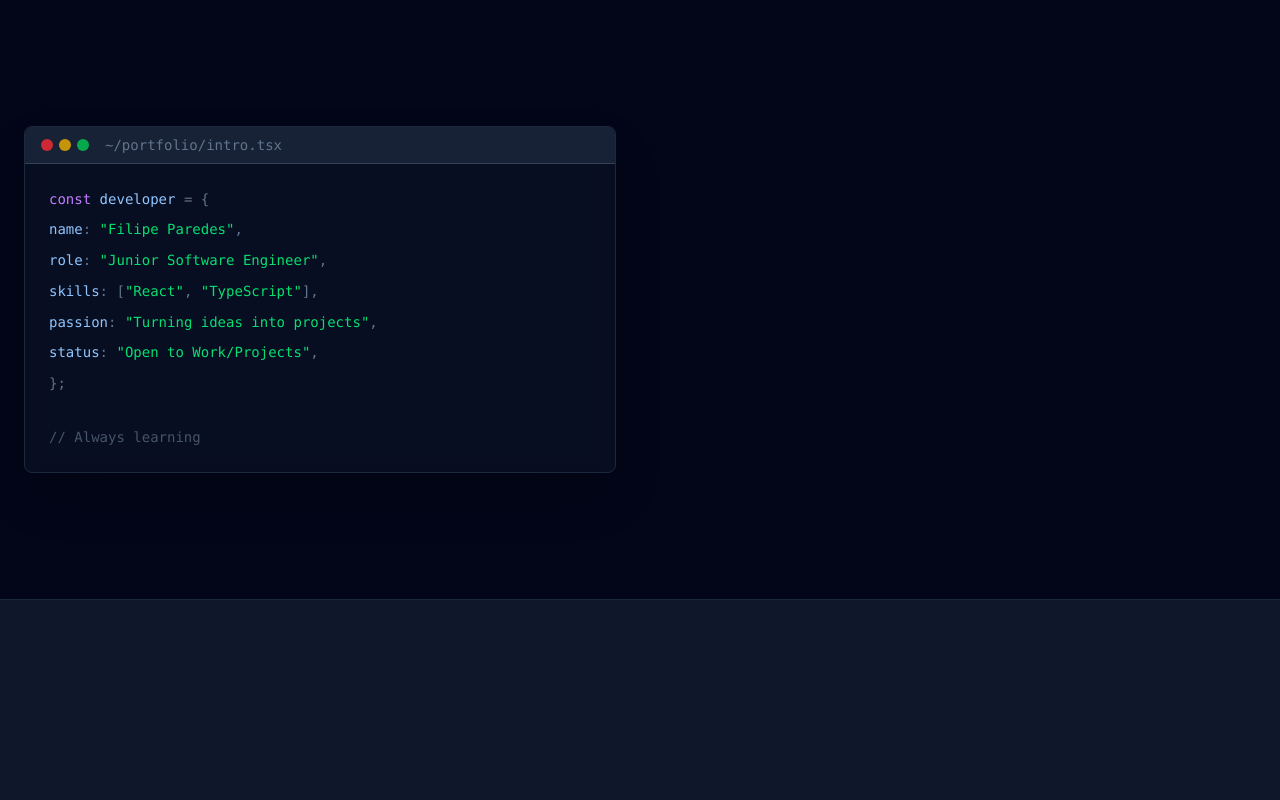
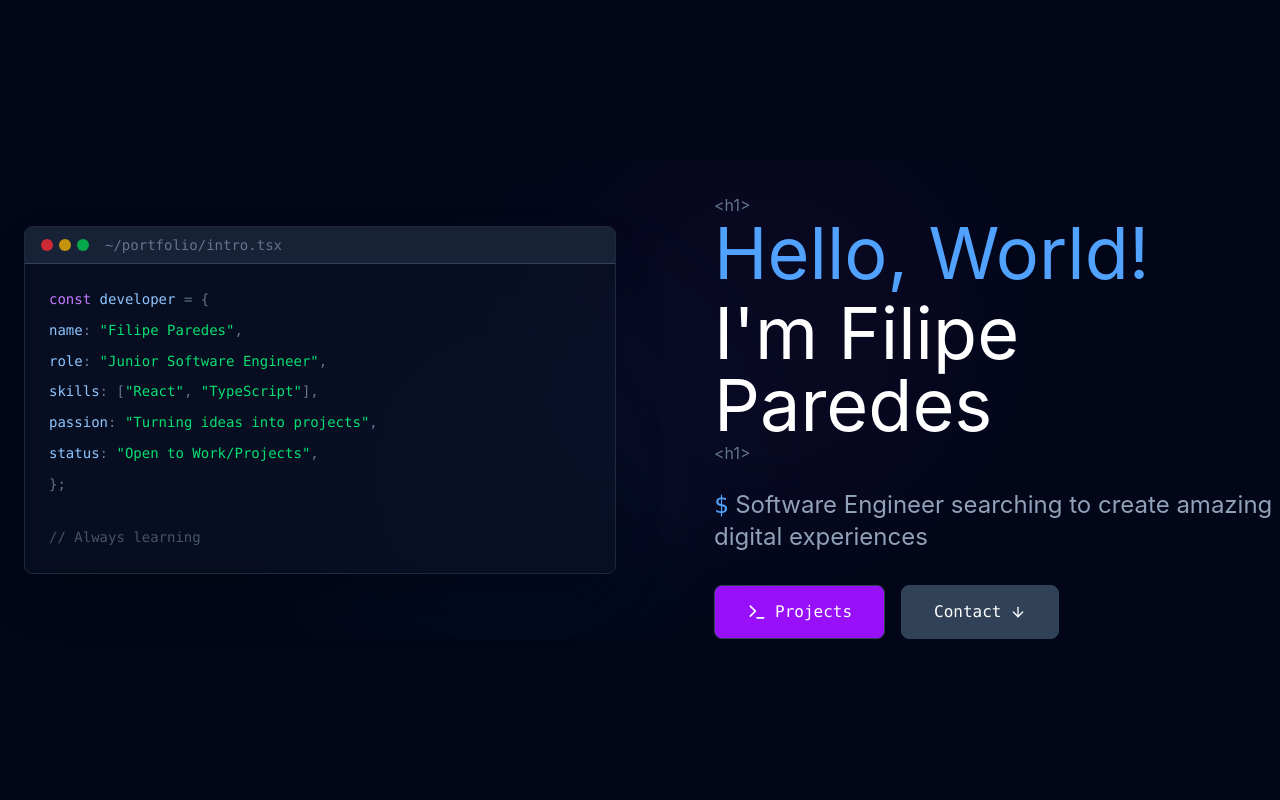
Before and after one commit to filipeparedes/personal-portfolio, a React (Vite) app in the folder frontend/: page / in a window 1280 px wide. Shown: the top 800 px of the page. Built offline with nearby package versions, Linux system fonts and the light colour scheme.

Commit message:
feat: finish intro section ui
+ Finished the Intro.tsx section interface, aligning it with the figma mockups
+ Fixed Intro.tsx right and left side containers not being aligned in the center
+ Installed lucide-react package

```diff
--- a/frontend/package.json
+++ b/frontend/package.json
@@ -12,6 +12,7 @@
   "dependencies": {
     "@tailwindcss/vite": "^4.2.2",
     "framer-motion": "^12.38.0",
+    "lucide-react": "^1.7.0",
     "react": "^19.2.4",
     "react-dom": "^19.2.4"
   },
--- a/frontend/src/components/Intro.tsx
+++ b/frontend/src/components/Intro.tsx
@@ -1,10 +1,18 @@
+import { motion } from "framer-motion";
+import { ArrowDown, Terminal } from "lucide-react";
 import { CodeWindow } from "./ui/CodeWindow";
 import { CodeRow as C } from "./ui/CodeRow";
+import { Button } from "./ui/Button";
+import { BackgroundAnimation } from "./ui/BackgroundAnimation";
 
 export function Intro() {
     return (
-    <section className="h-[600px] bg-slate-950 flex items-center justify-center border-b border-slate-800">
-        {/* code window */}
+        <section className="min-h-screen flex items-center justify-center relative overflow-hidden bg-slate-950">
+            <div className="container mx-auto px-6 relative z-10">
+                <div className="grid lg:grid-cols-2 gap-12 items-center max-w-7xl mx-auto">
+                <BackgroundAnimation></BackgroundAnimation>
+
+                {/* left side code window */}
                 <CodeWindow title="~/portfolio/intro.tsx">
                 <div><C type="keyword">const</C> <C type="var">developer</C><C type="punct"> {`= {`} </C></div>
                 <div><C type="var">name</C><C type="punct">:</C> <C type="string">"Filipe Paredes"</C><C type="punct">,</C></div>
@@ -16,6 +24,41 @@
                 <br></br>
                 <div><C type="comment">// Always learning</C></div>
                 </CodeWindow>
+
+                {/* right sie elements */}
+                <motion.div
+                    initial={{ opacity: 0, x: 50}}
+                    animate={{ opacity: 1, x:50}}
+                    transition={{ duration: 0.8, delay: 0.2}}
+                    className="text-left lg:text-left"
+                >
+                    <motion.div
+                        initial={{ scale: 0.8, opacity: 0 }}
+                        animate={{ scale: 1, opacity: 1 }}
+                        transition={{ duration: 0.5, delay: 0.4 }}
+                        className="mb-8"
+                        >
+                        <span className="text-8xl"></span>
+                    </motion.div>
+                        <C type="punct">{"<h1>"}</C>
+                        <h1 className="text-5xl md:text-6xl lg:text-7xl">
+                        <span className="text-blue-400 block">
+                            Hello, World!
+                        </span>
+                        <span className="text-white block mt-2"> I'm Filipe Paredes</span>
+                        </h1>
+                        <C type="punct">{"<h1>"}</C>
+
+                        <p className="text-xl md:text-2xl text-slate-400 mb-8 mt-6">
+                        <span className="text-blue-400 font-mono">$</span> Software Engineer searching to create amazing digital experiences
+                        </p>
+                        <div className="flex flex-wrap gap-4">
+                        <Button color="purple"><Terminal className="w-5 h-5"/>Projects</Button>
+                        <Button color="slate">Contact <ArrowDown className="w-4 h-4" /></Button>
+                        </div>
+                </motion.div>
+            </div>
+        </div>
     </section>
   );
 }
--- a/frontend/src/components/ui/CodeWindow.tsx
+++ b/frontend/src/components/ui/CodeWindow.tsx
@@ -9,8 +9,6 @@
 
 export function CodeWindow({ title, children, delay = 0 }: CodeWindowProps) {
     return (
-      <div className="container mx-auto px-6 relative z-10">
-        <div className="grid lg:grid-cols-2 gap-12 items-center max-w-7xl mx-auto">
         <motion.div
             initial={{ opacity: 0, x: -50 }}
             animate={{ opacity: 1, x: 0 }}
@@ -34,7 +32,5 @@
                 </div>
             </div>
         </motion.div>
-        </div>
-    </div>
     );
 }
```
Also changed, not shown: 1 other file (tests, documents, lock files or other folders). Lines whose indentation alone changed are shown as unchanged.
